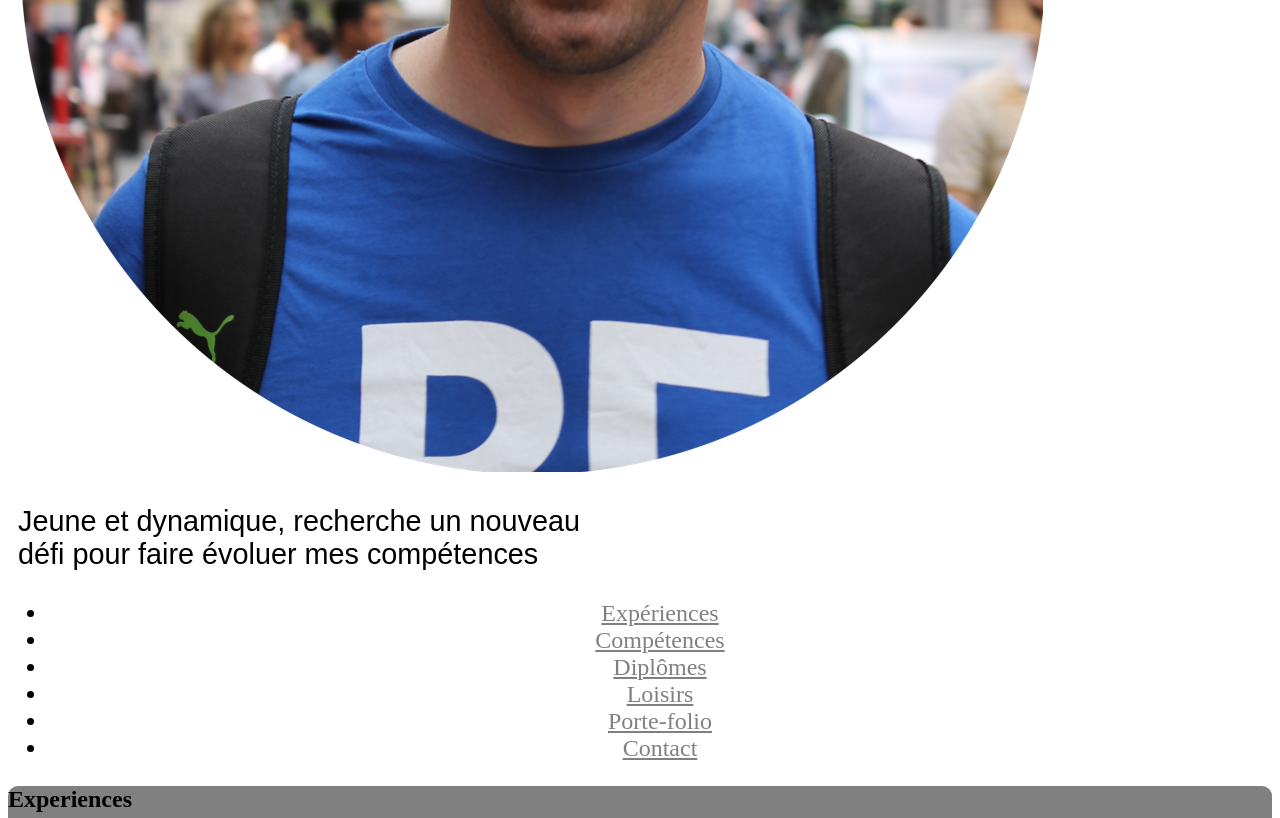
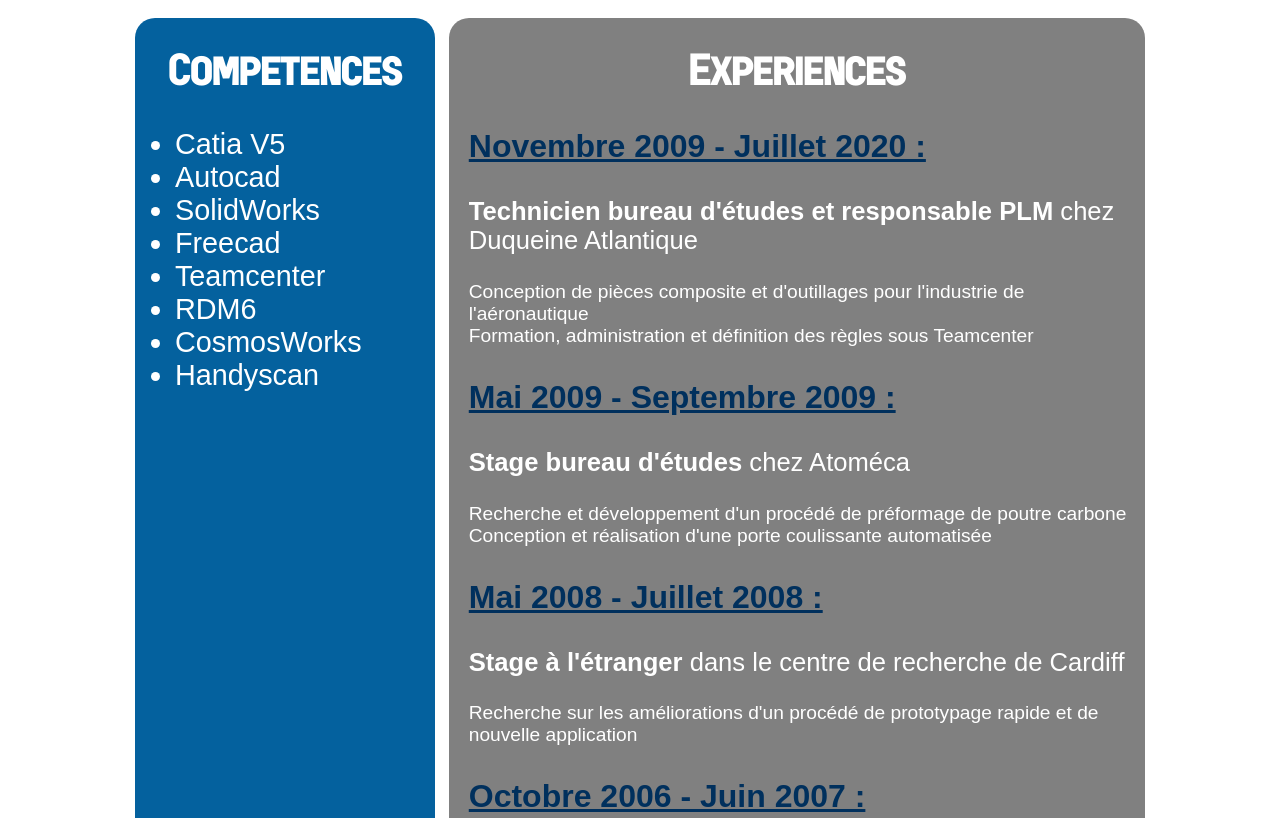
Before and after one commit to Rcoulon44/CV_Romain_COULON, a plain HTML site: page index.html in a window 1280 px wide. Shown: the part 780-1598 px from the top of the page. Drawn offline with Linux system fonts and the light colour scheme.

Commit message:
Changement du CSS et organisation du dossier

```diff
--- a/style.css
+++ b/style.css
@@ -16,53 +16,76 @@ Designation des polices
   font-weight: normal;
   font-style: normal;
 }
-@@font-face {
-  font-family: "pixie";
-  src: url('fonts/pro-pixie-font/ProcrastinatingPixie-WyVOO.ttf') format('truetype');
-  font-weight: normal;
-  font-style: normal;
+
+body
+{
+  font-family: arial;
+  width: 80%;
+  margin: auto;
+  color: white;
 }
 
-p
+/* Mise en forme de l'entête du site */
+
+header
 {
-  font-family: arial;
-  margin-left: 10px;
+  background: linear-gradient(90deg,  #00305d, #1c38b1);
+  border-radius: 40px;
+  box-shadow: 10px 10px 20px black;
 }
 
 .nom
 {
-  background-color: #00305d;
-  border-radius: 10px;
   text-align:center;
   font-size: 4.5em;
-  font-family: 'pixie', 'area', 'arial';
+  font-family: 'area', 'arial';
   font-style: normal;
-  font-weight: normal;
-  color: white;
-  box-shadow: 10px 10px 20px black;
+  font-weight: bold;
+  padding-top: 30px;
 }
 
-.flottant
+.titre
 {
-  float: left;
+  font-size: 2.5em;
+  padding-left: 10%;
+}
+
+.entête
+{
+  display: flex;
+  justify-content: space-around;
+  align-items: center;
+  flex-wrap: wrap;
+}
+
+.photo_profil
+{
+  width : 300px;
 }
 
 .accroche
 {
-  font-size: 1.8em;
-  text-align: justify;
+  font-size: 1.6em;
+  text-align: right;
+  min-width: 150px;
 }
 
 .menu
 {
-  clear:both;
   text-align: center;
-  font-size: 1.5em;
+  font-size: 1.8em;
+  list-style-type: none;
 }
-
-a:link
+.liste_menu
 {
-  color: gray;
+  display: inline-block;
+  margin:  0 10px 0 10px;
+  padding: 5px;
+}
+.anchor_menu
+{
+  color: white;
+  text-decoration: none;
 }
 
 a:hover
@@ -70,74 +93,128 @@ a:hover
   color: gray;
 }
 
-/*h2
+/* Mise en forme du contenu du site */
+
+.corp
+{
+  display: flex;
+  justify-content: space-around;
+  flex-wrap: wrap;
+  margin-top: 50px;
+}
+
+.experiences
 {
   background-color: #808080;
-  border-radius: 10px;
-  font-size: 2.2em;
+  border-radius: 20px;
+  width: 68%;
+  min-width: 400px;
+  order : 2;
+  margin-top: 20px;
+}
+
+.competences
+{
+  background-color: #04619e;
+  border-radius: 20px;
+  width: 28%;
+  min-width: 300px;
+  order: 1;
+  margin-top: 20px;
+}
+
+.diplomes
+{
+  background-color: #4c4c4c;
+  border-radius: 20px;
+  width: 68%;
+  min-width: 400px;
+  order : 4;
+  margin-top: 20px;
+  font-size: 1.2em;
+}
+
+.loisirs
+{
+  background-color: #04a2c9;
+  border-radius: 20px;
+  width: 28%;
+  min-width: 300px;
+  order: 3;
+  margin-top: 20px;
+}
+
+#experiences,#competences,#diplomes,#loisirs
+{
   text-align: center;
-  color: white;
-  box-shadow: 5px 5px 10px black;
+  font-size: 2.5em;
+  font-family: 'area', 'arial';
+  font-style: normal;
+  font-weight: bold;
 }
-*/
 
 .année
 {
   color: #00305d;
-  font-size: 1.5em;
+  font-size: 2em;
   font-weight: bold;
+  padding-left: 20px;
+  text-decoration: underline;
+}
+
+ul
+{
+  font-size: 1.8em;
+}
+
+p
+{
+  padding-left: 20px;
+  font-size: 1.2em;
 }
 
 .postes
 {
-  font-size: 1.3em;
+  font-size: 1.6em;
 }
 
-.diplomes
+/* Mise en forme pour le porte folio */
+
+#porte_folio
 {
-  font-size: 1.3em;
+  text-align: center;
+  font-size: 2.5em;
+  font-family: 'area', 'arial';
+  font-style: normal;
+  font-weight: bold;
+  color: black;
 }
 
 figure
 {
-  margin: auto;
-}
-
-figcaption
-{
   text-align: center;
 }
 
-ul
+/* Mise en page du pied de page */
+
+footer
 {
-  font-size: 1.3em
+  background-color: #00305d;
+  border-radius: 20px 20px 0px 0px;
+  height: 270px;
 }
-.experiences
+
+#contact
 {
-  background-color: #808080;
-  border-radius: 10px;
+  padding-left: 20px;
+  padding-top: 20px;
+  font-size: 2em;
+  font-family: 'area', 'arial';
+  font-style: normal;
+  font-weight: bold;
 }
-.competences
+
+a
 {
-  background-color: #04619e;
-  border-radius: 10px;
   color: white;
 }
-.diplomes
-{
-  background-color: #4c4c4c;
-  border-radius: 10px;
-  color: white;
-}
-.loisirs
-{
-  background-color: #04a2c9;
-  border-radius: 10px;
-  color: white;
-}
-.contact
-{
-  background-color: #00305d;
-  border-radius: 10px;
-  color: white;
-}
```
